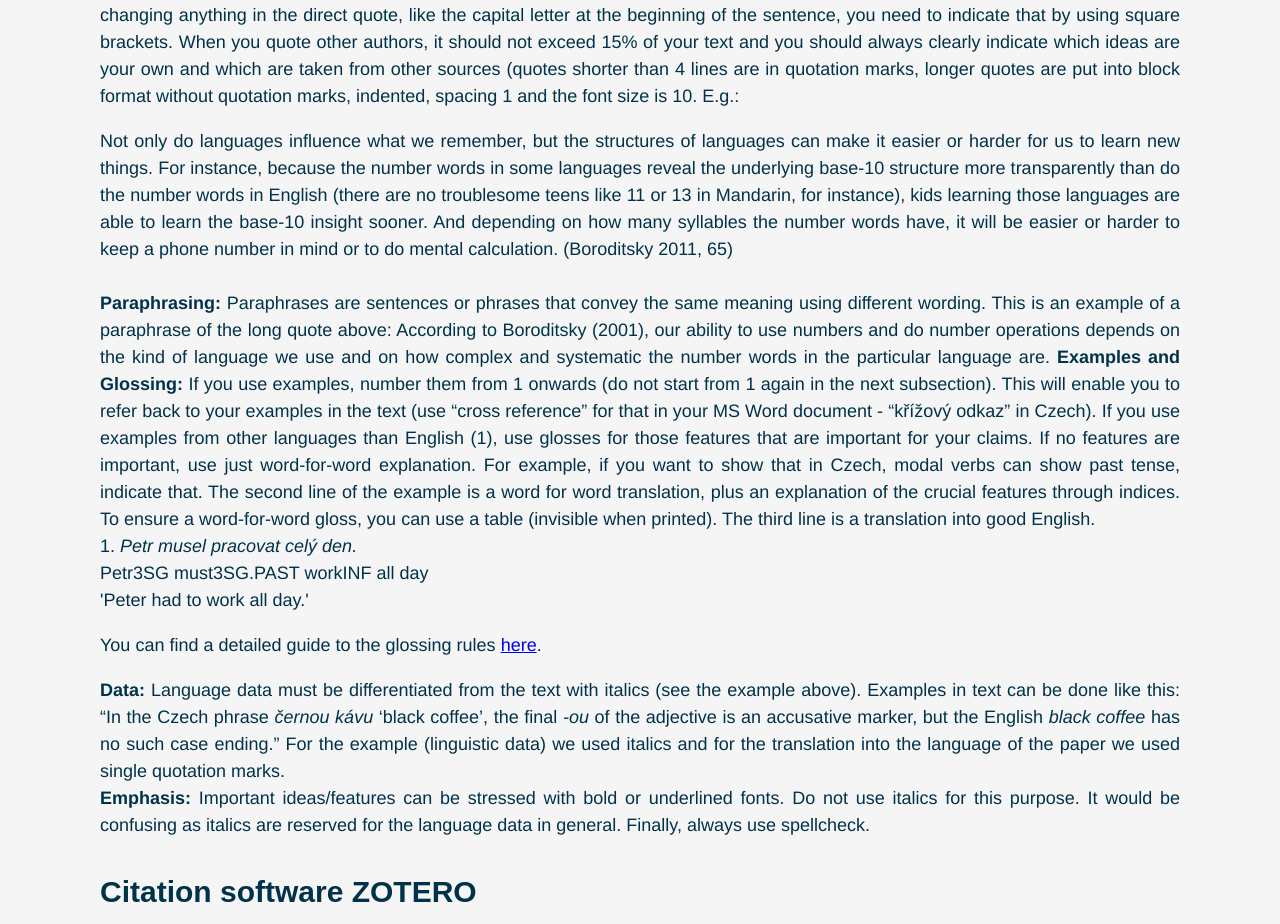
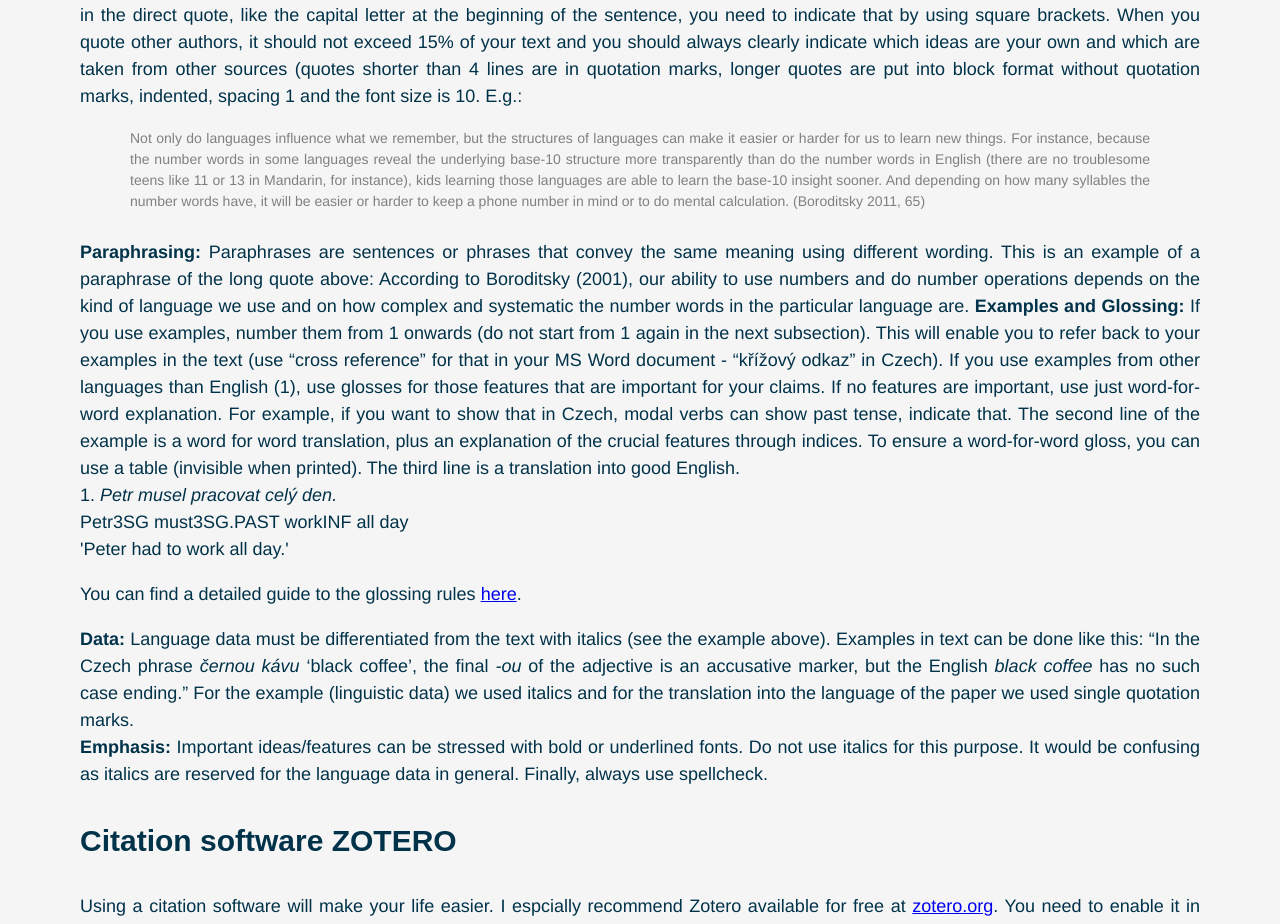
Before and after one commit to mcakanyova/finalproject, an Eleventy site: page writing.html in a window 1280 px wide. Shown: the part 1050-1974 px from the top of the page. Built offline with nearby package versions, Linux system fonts and the light colour scheme; Eleventy itself is replaced by a stand-in of ours; files that its build step writes are made by us from their sources.

Commit message:
sassstillnotworking

```diff
--- a/scss/style.scss
+++ b/scss/style.scss
@@ -48,8 +48,8 @@
 text-align:start;
 margin: auto;}
 
-.content {margin-left: 100px;
-margin-right: 100px;
+.content {margin-left: 80px;
+margin-right: 80px;
 padding-bottom: 50px;
 background-color: whitesmoke;}
 
@@ -68,12 +68,13 @@
 .tableCV {border: none;}
 
 //check tomorrow - did not work
-.longquote {font-size: 12px;
-color: lightgray;
-margin-left: 50px;
-margin-right: 50px;
-text-align: center;
-}
+
+.longquote {font-size: 14px;
+  color: gray;
+  margin-left: 50px;
+  margin-right: 50px;
+
+  }
 
 
 #education, #publications {background-color: $primary-color;
```
Also changed, not shown: css/style.css.
